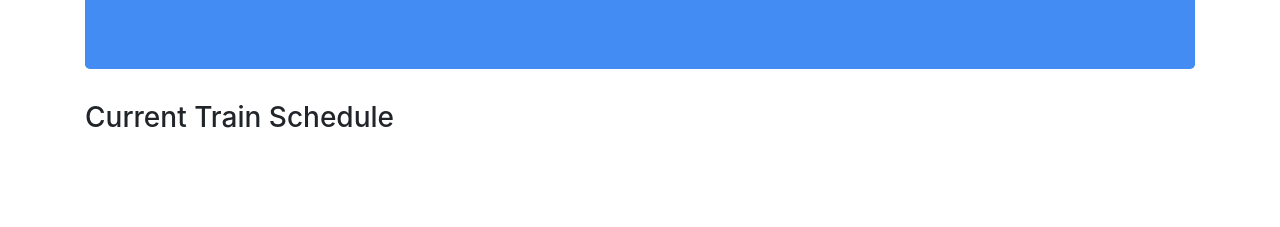
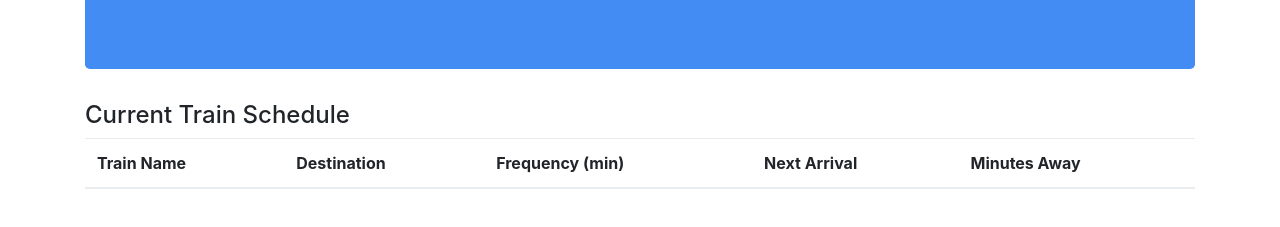
Before and after one commit to fzbo/Firebase, a plain HTML site: page index.html in a window 1280 px wide. Shown: the part 147-374 px from the top of the page. Drawn offline with nearby package versions, Linux system fonts and the light colour scheme.

Commit message:
Latest update partialy done psuedo coded rest

```diff
--- a/index.html
+++ b/index.html
@@ -17,21 +17,44 @@
 </head>
 <body>
 
+
 <div class="container">
 
-<div class="jumbotron" style="background-color: #428cf4; color:white">
+<div class="jumbotron" style="background-color: #428cf4; color: white">
   <h1 class="text-center">Anytime is Train Time</h1>
   <h4 class="lead text-center">Choo Choo Choo Choo</h4>
 </div>
 
+
 <div class="row">
+	<div class="col-lg-12">
+	<!--Train Schedule-->
+	<div class="panel panel-primary">
+		<div class="panel-heading">
+			<h4 class="panel-title">Current Train Schedule</h4>
+		</div>
 
-	<div class="col-lg-12">
+		<div class="panel-body">
+			<table class="table table-hover" id='train-schedule'>
+				<thead>
+					<tr>
+						<th>Train Name</th>
+						<th>Destination</th>
+						<th>Frequency (min)</th>
+						<th>Next Arrival</th>
+						<th>Minutes Away</th>
+					</tr>
+				</thead>
+				<tbody>
+				</tbody>
+			</table>
+		</div>
+	</div>
 
-		<div class="panel panel-primary">
-			<div class="panel-heading">
-				<h3 class="panel-title">Current Train Schedule</h3>
-</div>
+	<!--PSUEDO CODE UNTIL I CAN FINISH. I WILL NEED TO BUILDOUT OUT THE ROW THAT WILL CONTAIN AN INPUT FORM FOR THE USER. THE USER WILL ENTER THE TRAIN NAME, DESTINATION, FIRST TIME AND FREQUENCY. THIS INFO WILL BE CAPTURED BY A JQUERY SCRIPT. FIREBASE WILL THEN PUSH TO DATABASE AND UPDATE TO LIST-->
+
+
+
 
 
 
```
Also changed, not shown: app.js (+9 -0 lines).
